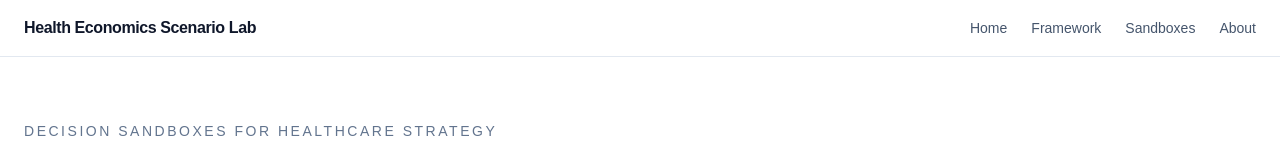
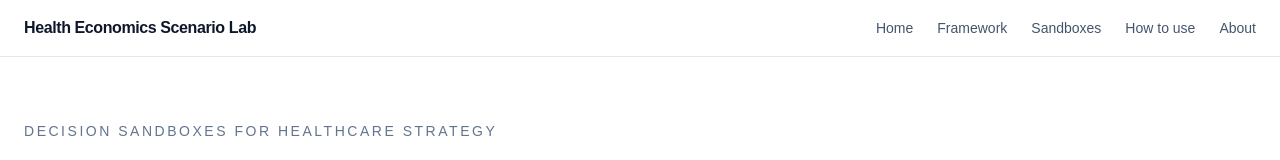
Before and after one commit to olivercareyncl/health-economics-scenario-lab, a Next.js app in the folder site/: page / in a window 1280 px wide. Shown: the top 160 px of the page. Built offline with nearby package versions, Linux system fonts and the light colour scheme.

Commit message:
Update layout.tsx

```diff
--- a/site/src/app/layout.tsx
+++ b/site/src/app/layout.tsx
@@ -24,6 +24,7 @@ export default function RootLayout({
               <Link href="/">Home</Link>
               <Link href="/framework">Framework</Link>
               <Link href="/sandboxes">Sandboxes</Link>
+              <Link href="/how-to-use">How to use</Link>
               <Link href="/about">About</Link>
             </nav>
           </div>
```
